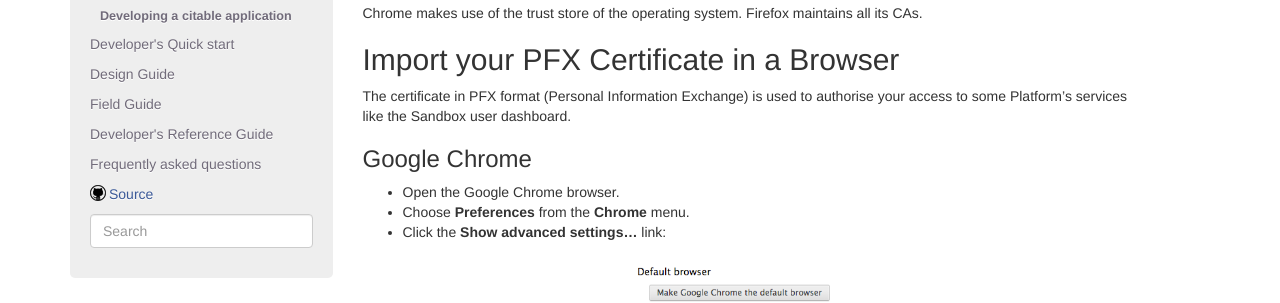
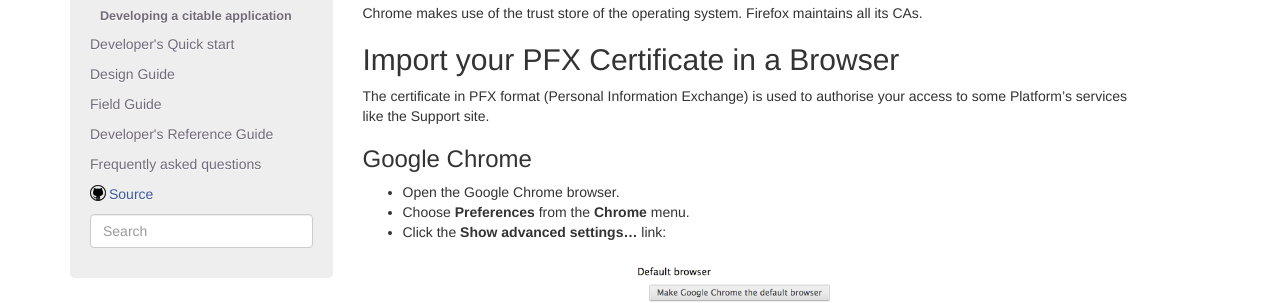
Before and after one commit to Terradue/doc-developer-sandbox, a Sphinx documentation site: the page built from source/start/laboratory/index.rst, in a window 1280 px wide and 900 px high, scrolled down 584 px. Shown: the part 172-475 px from the top of the window. Built offline with Sphinx 7.4.7, drawn with Linux system fonts in a browser that asks for light colours; pages that are not in the unit, such as notebooks, are missing from menus.

Commit message:
Update index.rst

```diff
--- a/source/start/laboratory/index.rst
+++ b/source/start/laboratory/index.rst
@@ -39,7 +39,7 @@
 Import your PFX Certificate in a Browser
 ----------------------------------------
 
-The certificate in PFX format (Personal Information Exchange) is used to authorise your access to some Platform's services like the Sandbox user dashboard.
+The certificate in PFX format (Personal Information Exchange) is used to authorise your access to some Platform's services like the Support site.
 
 Google Chrome
 ^^^^^^^^^^^^^
```
